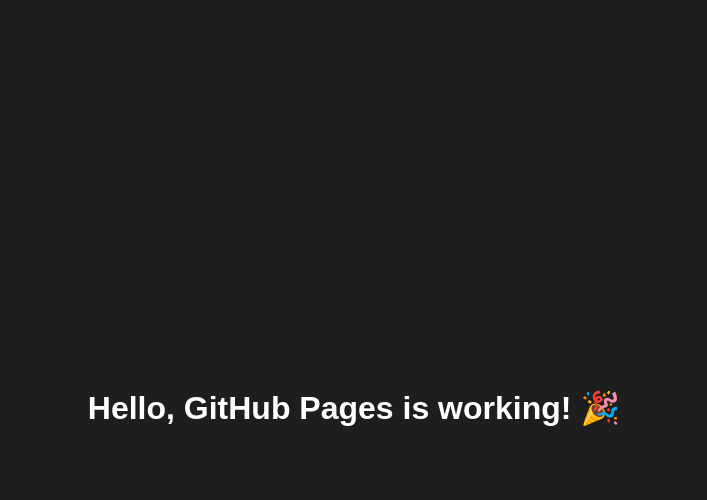
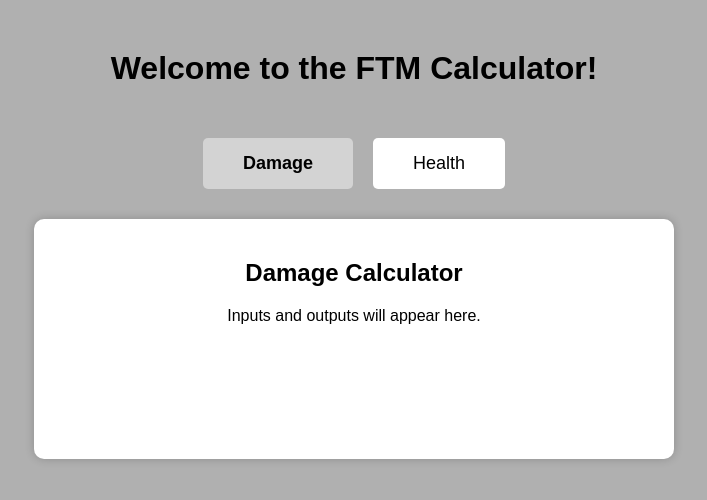
Before and after one commit to mexicanlynae/ftm-calculator, a plain HTML site: page index.html in a window 1280 px wide. Shown: the whole page, without its empty margins (286-993 px from the left). Drawn offline with Linux system fonts and the light colour scheme.

Commit message:
Update index.html

```diff
--- a/index.html
+++ b/index.html
@@ -2,20 +2,100 @@
 <html lang="en">
 <head>
     <meta charset="UTF-8">
-    <title>Test Page</title>
+    <title>FTM Calculator</title>
     <style>
         body {
+            font-family: Arial, sans-serif;
+            background-color: #b0b0b0; /* page gray */
+            margin: 0;
+            padding: 0;
             display: flex;
-            height: 100vh;
-            justify-content: center;
+            flex-direction: column;
             align-items: center;
-            font-family: Arial, sans-serif;
-            background-color: #1e1e1e;
-            color: #ffffff;
+            min-height: 100vh;
+        }
+
+        h1 {
+            margin-top: 50px;
+            color: #000;
+        }
+
+        .calculator-options {
+            display: flex;
+            gap: 20px;
+            margin-top: 30px;
+        }
+
+        .option-btn {
+            padding: 15px 40px;
+            border: none;
+            cursor: pointer;
+            font-size: 18px;
+            background-color: #fff; /* default white */
+            color: #000;
+            border-radius: 5px;
+        }
+
+        .option-btn.selected {
+            background-color: #d3d3d3; /* slight gray highlight */
+            font-weight: bold;
+        }
+
+        .calculator-container {
+            margin-top: 30px;
+            width: 80%;
+            max-width: 600px;
+            background-color: #fff;
+            padding: 20px;
+            border-radius: 10px;
+            min-height: 200px;
+            box-shadow: 0 0 10px rgba(0,0,0,0.2);
         }
     </style>
 </head>
 <body>
-    <h1>Hello, GitHub Pages is working! 🎉</h1>
+
+    <h1>Welcome to the FTM Calculator!</h1>
+
+    <div class="calculator-options">
+        <button id="damageBtn" class="option-btn selected">Damage</button>
+        <button id="healthBtn" class="option-btn">Health</button>
+    </div>
+
+    <div class="calculator-container" id="calculatorContainer">
+        <!-- Damage calculator content will go here -->
+        <h2 style="text-align:center;">Damage Calculator</h2>
+        <p style="text-align:center;">Inputs and outputs will appear here.</p>
+    </div>
+
+    <script>
+        const damageBtn = document.getElementById('damageBtn');
+        const healthBtn = document.getElementById('healthBtn');
+        const calcContainer = document.getElementById('calculatorContainer');
+
+        // Function to switch calculators
+        function selectCalculator(type) {
+            if (type === 'damage') {
+                damageBtn.classList.add('selected');
+                healthBtn.classList.remove('selected');
+                calcContainer.innerHTML = `
+                    <h2 style="text-align:center;">Damage Calculator</h2>
+                    <p style="text-align:center;">Inputs and outputs will appear here.</p>
+                `;
+            } else if (type === 'health') {
+                healthBtn.classList.add('selected');
+                damageBtn.classList.remove('selected');
+                calcContainer.innerHTML = `
+                    <h2 style="text-align:center;">Health Calculator</h2>
+                    <p style="text-align:center;">Inputs and outputs will appear here.</p>
+                `;
+            }
+        }
+
+        // Button events
+        damageBtn.addEventListener('click', () => selectCalculator('damage'));
+        healthBtn.addEventListener('click', () => selectCalculator('health'));
+    </script>
+
 </body>
 </html>
```
